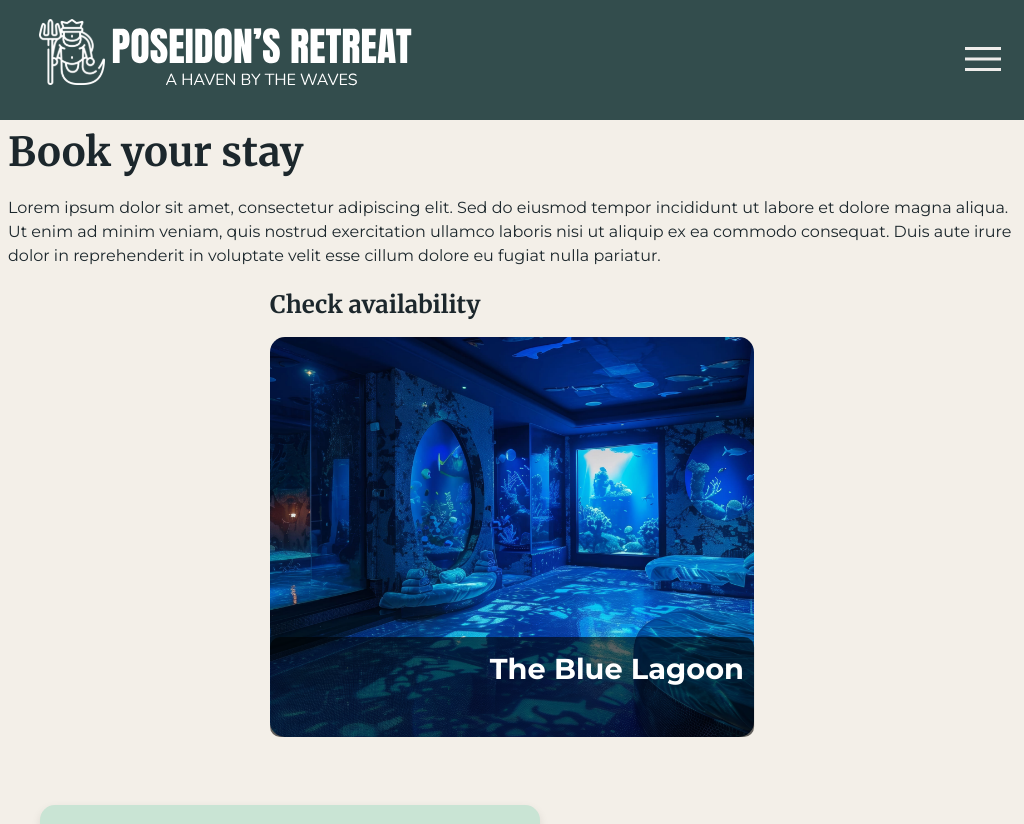
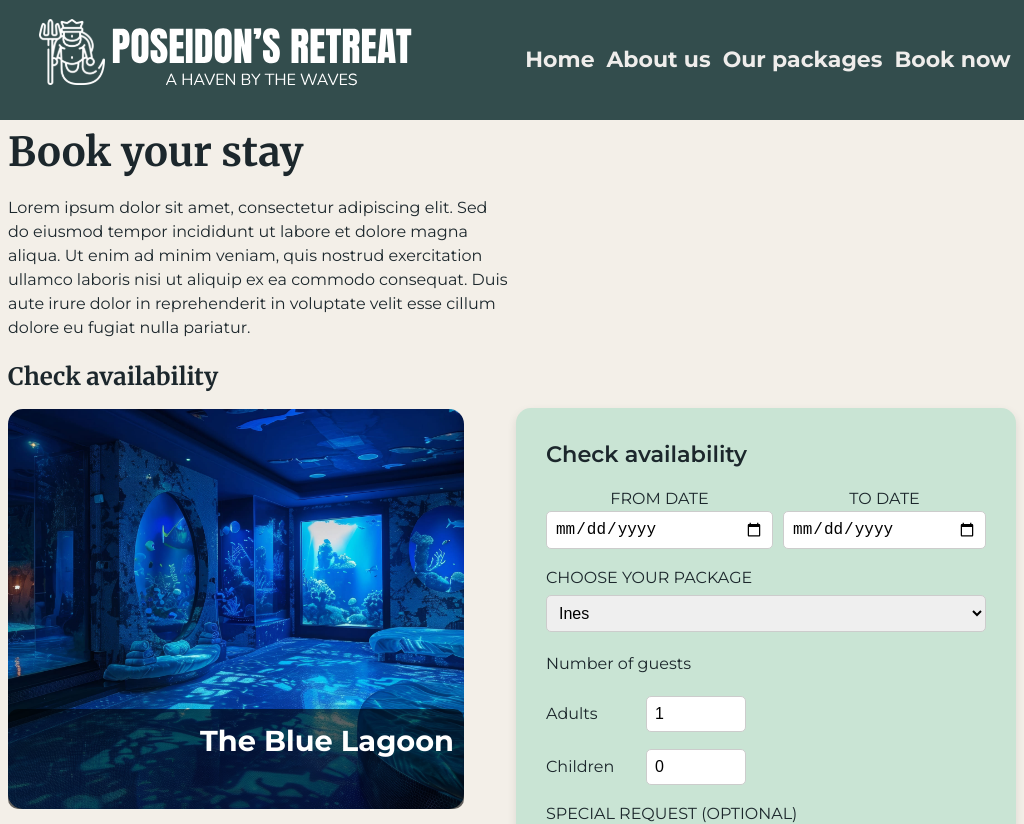
Before and after one commit to maria-jon/poseidon, a Vue app: page /booking in a window 1024 px wide. Shown: the top 824 px of the page. Built offline with nearby package versions, Linux system fonts and the light colour scheme.

Commit message:
(fix): change menu layout from 1024px vw

```diff
--- a/src/components/HeaderBar.vue
+++ b/src/components/HeaderBar.vue
@@ -15,7 +15,7 @@ onUnmounted(() => {
 })
 const handleWindowSizeChange = () => {
   let viewport = window.innerWidth
-  if (viewport > 1024) {
+  if (viewport > 1023) {
     desktop.value = true
     menuOpen.value = true
   } else {
--- a/src/components/StayBooking.vue
+++ b/src/components/StayBooking.vue
@@ -131,11 +131,11 @@ const checkAvailability = () => {
 }
 
 p {
-  width: 50%;
+  width: 100%;
   margin: 20px 0;
 
-  @media (max-width: 1024px) {
-    width: 100%; // Full width on smaller screens
+  @media (min-width: 1024px) {
+    width: 50%;
   }
 }
 // Heading styles
@@ -158,7 +158,7 @@ h1 {
   align-items: flex-start;
   gap: 20px;
 
-  @media (max-width: 1024px) {
+  @media (max-width: 1023px) {
     flex-direction: column; // Stack elements on smaller screens
     align-items: center;
   }
```
